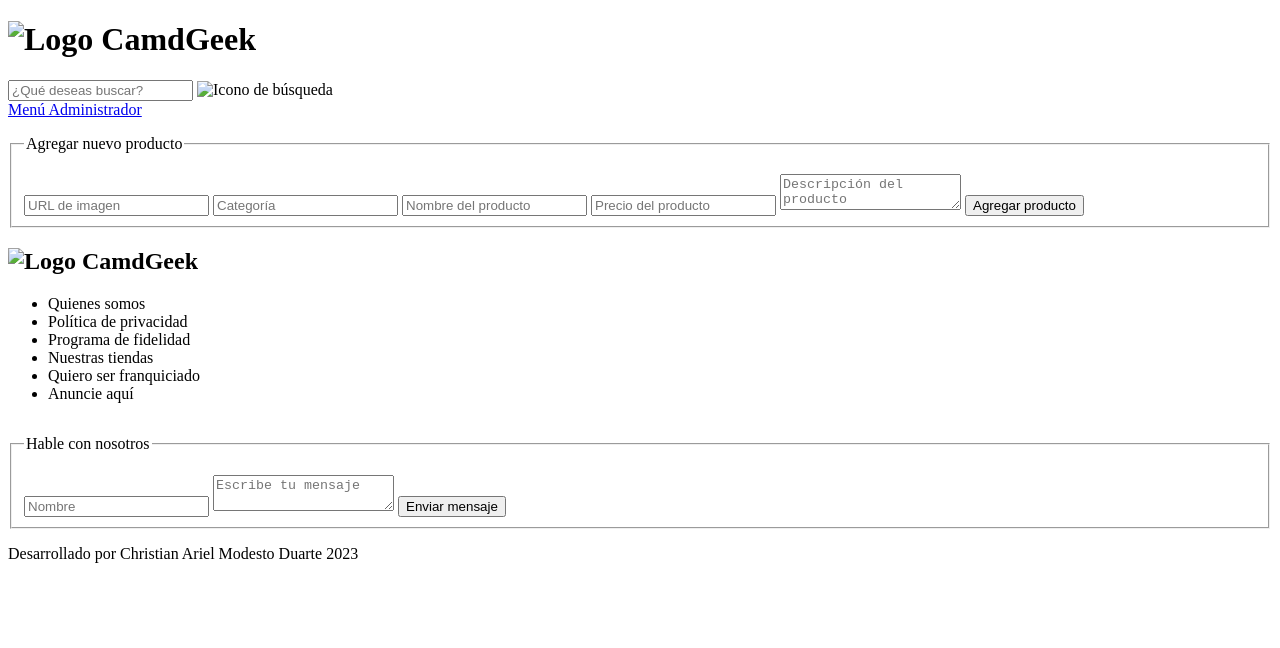
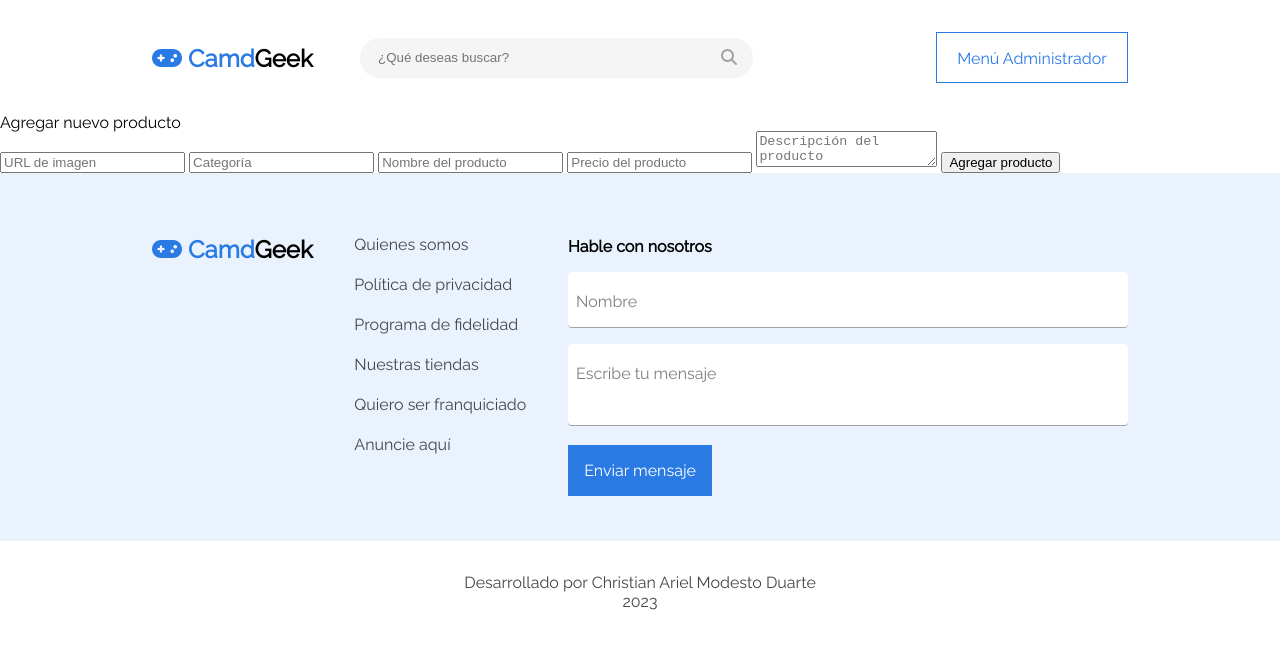
Before and after one commit to camduarte/camd-geek, a plain HTML site: page html/new-product.html in a window 1280 px wide. Drawn offline with Linux system fonts and the light colour scheme.

Commit message:
I add header and footer to new product view.

```diff
--- a/css/banner.css
+++ b/css/banner.css
@@ -23,3 +23,7 @@
     font-size: 1.375rem;
     line-height: 1.625rem;
 }
+
+.banner__btn {
+    width: 8.063rem;
+}
--- a/css/button.css
+++ b/css/button.css
@@ -10,7 +10,6 @@
     padding: 1rem;
     text-align: center;
     text-decoration: none;
-    width: 9.5rem;
 }
 
 .blue-btn {
@@ -25,5 +24,4 @@
     padding: 1rem;
     text-align: center;
     text-decoration: none;
-    width: 9.5rem;
 }
--- a/css/footer.css
+++ b/css/footer.css
@@ -31,6 +31,7 @@
 .info__contact-btn {
     border: none;
     font-family: var(--font-family-raleway);
+    width: 9rem;
 }
 
 .author {
--- a/css/header.css
+++ b/css/header.css
@@ -43,3 +43,7 @@
     color: var(--dark-grey);
     text-decoration: none;
 }
+
+.header__btn {
+    width: 11.375rem;
+}
--- /dev/null
+++ b/css/new-product.css
@@ -0,0 +1,3 @@
+.menu-admin {
+    width: 12rem;
+}
--- a/html/new-product.html
+++ b/html/new-product.html
@@ -4,18 +4,31 @@
     <meta charset="UTF-8">
     <meta http-equiv="X-UA-Compatible" content="IE=edge">
     <meta name="viewport" content="width=device-width, initial-scale=1.0">
-    <title>CamdGeek | Nuevo producto</title>
+    <title>Nuevo producto | CamdGeek</title>
+    <link rel="preconnect" href="https://fonts.googleapis.com">
+    <link rel="preconnect" href="https://fonts.gstatic.com" crossorigin>
+    <link href="https://fonts.googleapis.com/css2?family=Raleway&display=swap" rel="stylesheet">
+    <link rel="stylesheet" href="../css/reset.css">
+    <link rel="stylesheet" href="../css/base.css">
+    <link rel="stylesheet" href="../css/header.css">
+    <link rel="stylesheet" href="../css/banner.css">
+    <link rel="stylesheet" href="../css/button.css">
+    <link rel="stylesheet" href="../css/footer.css">
+    <link rel="stylesheet" href="../css/fake-placeholder.css">
+    <link rel="stylesheet" href="../css/form.css">
+    <link rel="stylesheet" href="../css/new-product.css">
+    <script src="https://kit.fontawesome.com/070f11682f.js" crossorigin="anonymous"></script>
 </head>
 <body>
     <header class="header">
-        <div>
-            <h1><img class="header__logo" src="" alt="Logo CamdGeek"></h1>
+        <div class="header__container">
+            <h1 class="logo"><i class="fa-solid fa-gamepad logo__gamepad"></i><span class="logo__camd"> Camd</span>Geek</h1>
             <div class="header__search">
-                <input class="header__search-field" type="search" name="" id="" placeholder="¿Qué deseas buscar?">
-                <img class="header__search-icon" src="" alt="Icono de búsqueda">
+                <input class="header__search-field" type="search" name="" id="" placeholder="¿Qué deseas buscar?" maxlength="50">
+                <a class="header__search-icon" href="#"><i class="fa-solid fa-magnifying-glass"></i></a>
             </div>
         </div>
-        <a href="#" class="header__btn-admin">Menú Administrador</a>
+        <a href="#" class="header__btn transparent-btn menu-admin">Menú Administrador</a>
     </header>
     <main>
         <form class="product" id="product" action="#" method="post">
@@ -32,29 +45,35 @@
             </fieldset>
         </form>
     </main>
+    <footer>
         <section class="info">
-        <h1><img class="info__" src="" alt="Logo CamdGeek"></h1>
+            <h1 class="logo"><i class="fa-solid fa-gamepad logo__gamepad"></i><span class="logo__camd"> Camd</span>Geek</h1>
             <ul class="info__list">
-            <li class="info__item">Quienes somos</li>
-            <li class="info__item">Política de privacidad</li>
-            <li class="info__item">Programa de fidelidad</li>
-            <li class="info__item">Nuestras tiendas</li>
-            <li class="info__item">Quiero ser franquiciado</li>
-            <li class="info__item">Anuncie aquí</li>
+                <li class="info__item"><a class="no-decor" href="#">Quienes somos</a></li>
+                <li class="info__item"><a class="no-decor" href="#">Política de privacidad</a></li>
+                <li class="info__item"><a class="no-decor" href="#">Programa de fidelidad</a></li>
+                <li class="info__item"><a class="no-decor" href="#">Nuestras tiendas</a></li>
+                <li class="info__item"><a class="no-decor" href="#">Quiero ser franquiciado</a></li>
+                <li class="info__item"><a class="no-decor" href="#">Anuncie aquí</a></li>
             </ul>
-        <form class="info__contact" id="contact" action="#" method="post">
-            <fieldset form="contact">
-                <legend>
-                    <p info__contact-title>Hable con nosotros</p>
-                </legend>
-                <input class="info__contact-name" type="text" name="name" form="contact" placeholder="Nombre" required>
-                <textarea class="info__contact-message" name="message" minlength="12" maxlength="140" form="contact" placeholder="Escribe tu mensaje" required></textarea>
-                <button class="info__contact-btn" type="submit">Enviar mensaje</button>
+            <form id="contact" action="#" method="post">
+                <fieldset class="info__contact" form="contact">
+                    <legend class="info__contact-title">Hable con nosotros</legend>
+                    <div class="field-container">
+                        <input class="info__contact-name field-text field" id="name" type="text" name="name" form="contact" placeholder="Nombre" required>
+                        <label class="fake-placeholder" for="name">Nombre</label>
+                    </div>
+                    <div class="field-container">
+                        <textarea class="info__contact-message textarea field" id="message" name="message" minlength="12" maxlength="160" form="contact" placeholder="Escribe tu mensaje" required></textarea>
+                        <label class="fake-placeholder" for="message">Escribe tu mensaje</label>
+                    </div>
+                    <button class="info__contact-btn blue-btn" type="submit">Enviar mensaje</button>
                 </fieldset>
             </form>
         </section>
-    <footer class="footer">
-        <p class="footer__text">Desarrollado por Christian Ariel Modesto Duarte 2023</p>
+        <section class="author">
+            <p class="author__text">Desarrollado por Christian Ariel Modesto Duarte<br>2023</p>
+        </section>
     </footer>
 </body>
 </html>
```
Also changed, not shown: html/products.html (+1 -1 lines). Lines whose indentation alone changed are shown as unchanged.
